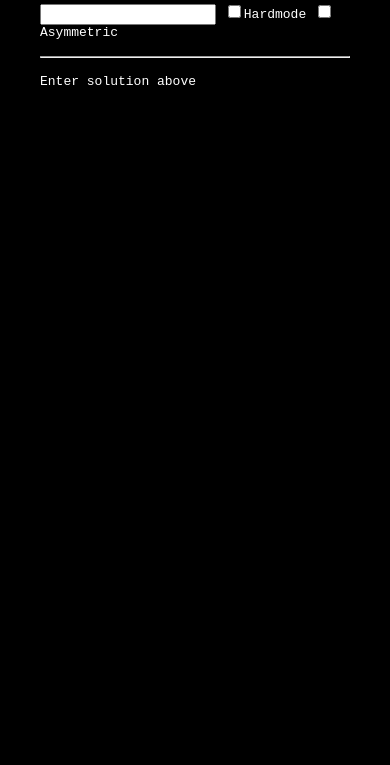
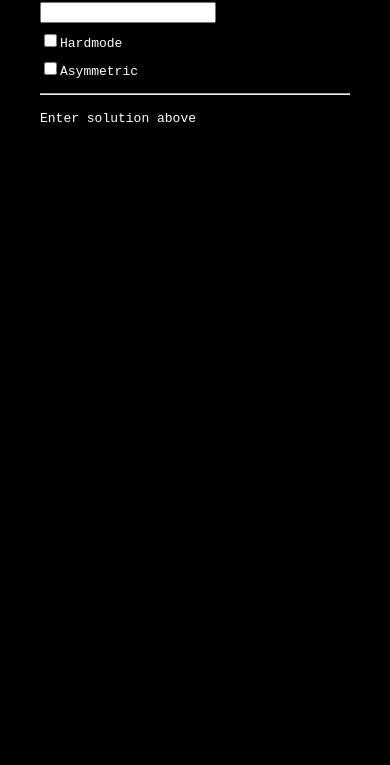
Before and after one commit to babelthuap/wordle-squares, a plain HTML site: page index.html in a window 390 px wide. Shown: the part 79-844 px from the top of the page. Drawn offline with Linux system fonts and the light colour scheme.

Commit message:
Mobile friendly

```diff
--- a/index.html
+++ b/index.html
@@ -13,12 +13,31 @@
       padding: 8px 32px;
     }
 
+    #inputs {
+      display: flex;
+      flex-direction: column;
+    }
+
+    #inputs > div {
+      margin-bottom: 8px;
+    }
+
+    @media (min-width: 640px) {
+      #inputs {
+        flex-direction: row;
+      }
+
+      #inputs > div {
+        margin-right: 16px;
+      }
+    }
+
     input {
       font-family: monospace;
     }
 
     hr {
-      margin: 16px 0;
+      margin-bottom: 16px;
     }
 
     #output > div {
@@ -32,10 +51,10 @@
 
 <body>
   <h1>Wordle Squares</h1>
-  <div>
-    <input type="text" id="solution" maxlength="5">
-    <input type="checkbox" name="hardmode" id="hardmode"><label for="hardmode">Hardmode</label>
-    <input type="checkbox" name="asymmetric" id="asymmetric"><label for="asymmetric">Asymmetric</label>
+  <div id="inputs">
+    <div><input type="text" id="solution" maxlength="5"></div>
+    <div><input type="checkbox" name="hardmode" id="hardmode"><label for="hardmode">Hardmode</label></div>
+    <div><input type="checkbox" name="asymmetric" id="asymmetric"><label for="asymmetric">Asymmetric</label></div>
   </div>
   <hr />
   <div id="output"></div>
```
